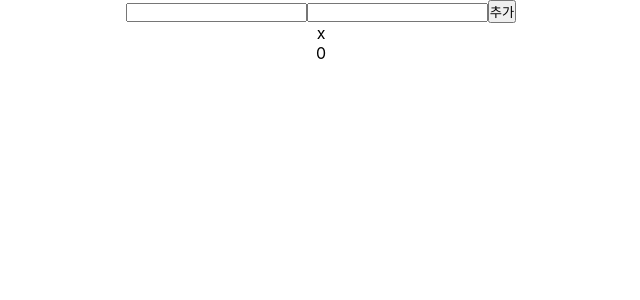
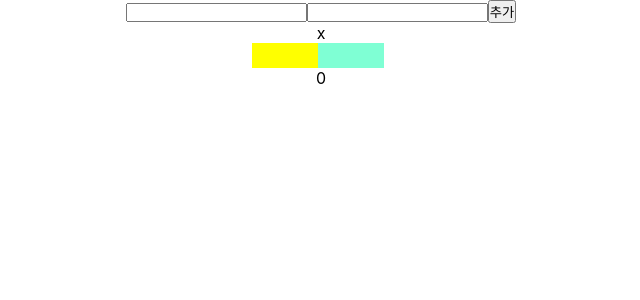
Before and after one commit to sarah1446/money-book, a React (Create React App) app: page / in a window 1280 px wide. Shown: the top 300 px of the page, without its empty margins (319-959 px from the left). Built offline with nearby package versions, Linux system fonts and the light colour scheme.

Commit message:
수정사항 작업중

```diff
--- a/src/App.css
+++ b/src/App.css
@@ -15,7 +15,9 @@ li{
 }
 .list-wrap li{
   float: left;
-  min-width:50px
+  min-width:50px;
+      min-width: 66px;
+      height:25px;
 }
 .list-wrap li.time{
 
--- a/src/MoneyList.js
+++ b/src/MoneyList.js
@@ -4,19 +4,23 @@ class MoneyList extends React.Component {
   constructor(props) {
     super(props);
     this.state = {
-      time: ''
+      content: '',
+      time: '',
+      editingMode: false
     }
   }
 
   deleteList = () => {
-    // this.props.deleteList(this.props.moneyList);
     this.props.deleteList(this.props.list, this.props.list.price);
   }
 
-  // totalPrice = () => {
-  //   this.props.
-  // }
-
+  editing = (e) => {
+    this.setState({
+      editingMode: true,
+      content: e.target.value,
+      price: e.target.value
+    })
+  }
 
   render() {
     const { content, price, time } = this.props.list;
@@ -25,7 +29,15 @@ class MoneyList extends React.Component {
         <span onClick={this.deleteList}>x</span>
         <ul className="list-wrap">
           <li className="time">{time}</li>
-          <li className="cont">{content}</li>
+          <li className="cont" onDoubleClick={this.editing}>
+            {this.state.editingMode === false ?
+              //내용
+              content
+              :
+              //수정모드
+              <input type="text" defaultValue={content} />
+            }
+          </li>
           <li className="price">{price}</li>
         </ul>
       </div>
```
Also changed, not shown: src/App.js (line endings or trailing spaces).
